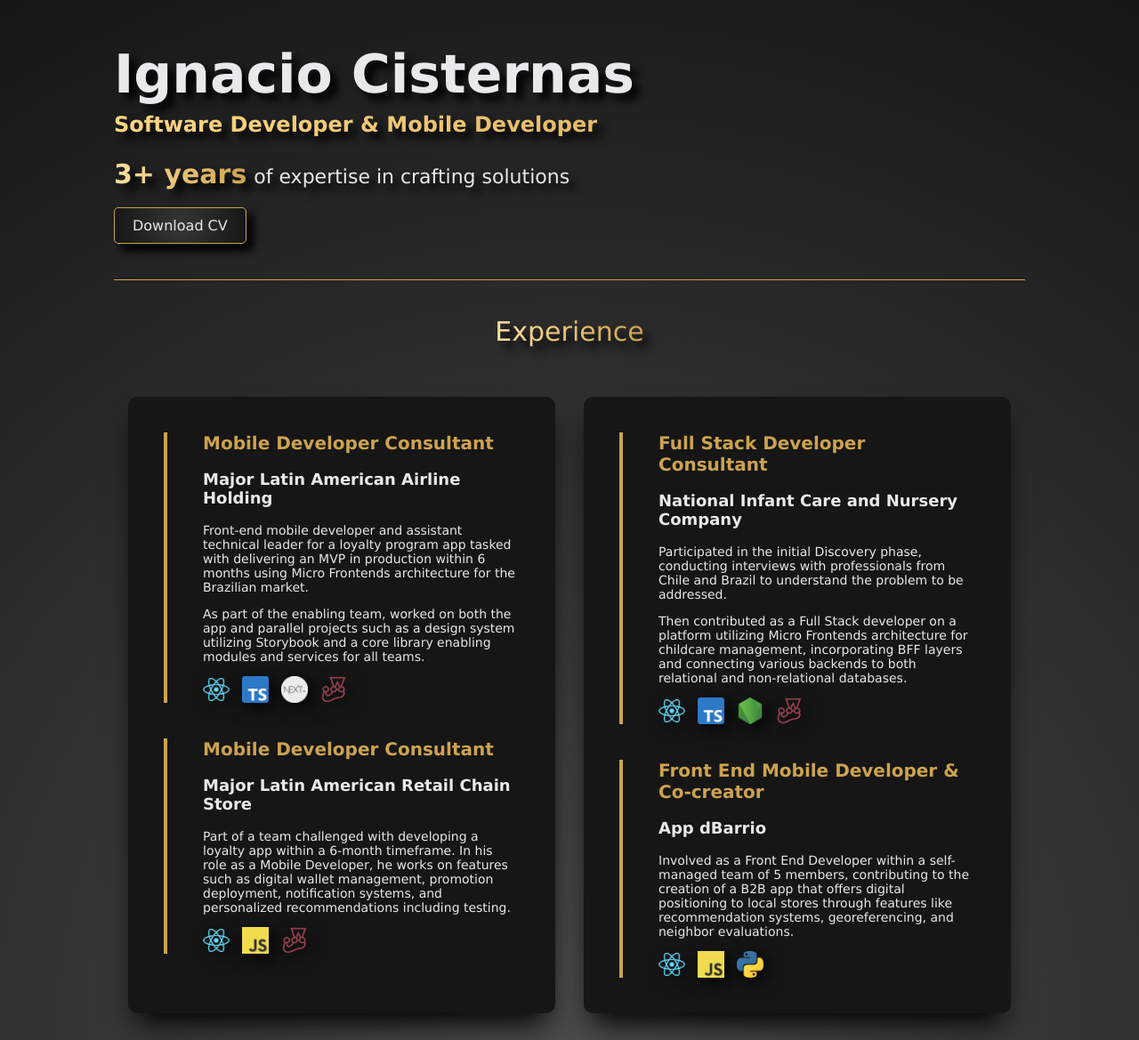
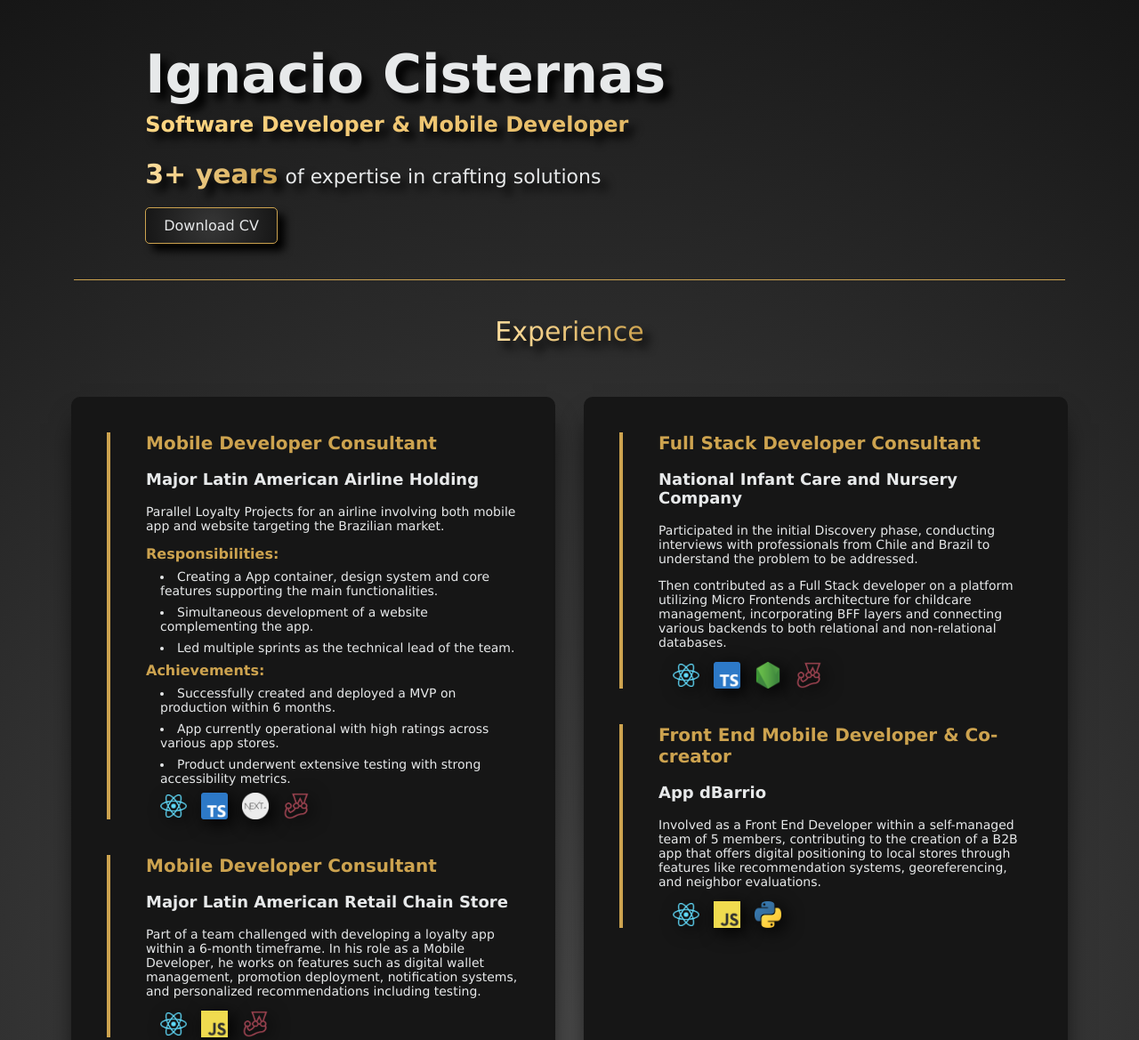
Before and after one commit to Nachocisss/myProfile, a plain HTML site: page index.html in a window 1280 px wide. Shown: the top 1169 px of the page at 89% size. Drawn offline with Linux system fonts and the light colour scheme.

Commit message:
list on experience cards and width adjust

```diff
--- a/experienceStyles.css
+++ b/experienceStyles.css
@@ -1,5 +1,5 @@
 .experienceSection {
-  width: 80%;
+  width: 90%;
   margin: 0 auto;
   display: flex;
   flex-direction: row;
@@ -29,8 +29,19 @@
 .experienceText h3 {
   font-size: 18px;
 }
+.subtitles {
+  font-size: 16px;
+  font-weight: 600;
+  color: #cda34f;
+}
 .experienceText p {
   font-size: 14px;
+}
+.experienceText li {
+  font-size: 14px;
+  margin-top: 8px;
+  margin-bottom: 8px;
+  margin-left: 16px;
 }
 .experienceStaskContainer {
   display: flex;
@@ -40,6 +51,6 @@
   width: 30px;
   height: 30px;
   object-fit: contain;
-  margin-right: 14px;
+  margin-left: 16px;
   filter: drop-shadow(5px 5px 10px #000000);
 }
--- a/index.html
+++ b/index.html
@@ -1,8 +1,11 @@
 <!DOCTYPE html>
 <html lang="en">
   <head>
-    <meta charset="utf-8" />
-    <meta name="viewport" content="width=device-width, initial-scale=1" />
+    <meta
+      charset="utf-8"
+      name="viewport"
+      content="width=device-width, initial-scale=1.0"
+    />
     <title>Ignacio Cisternas</title>
   </head>
   <link rel="stylesheet" href="styles.css" />
@@ -33,16 +36,29 @@
           <h2>Mobile Developer Consultant</h2>
           <h3>Major Latin American Airline Holding</h3>
           <p>
-            Front-end mobile developer and assistant technical leader for a
-            loyalty program app tasked with delivering an MVP in production
-            within 6 months using Micro Frontends architecture for the Brazilian
-            market.
+            Parallel Loyalty Projects for an airline involving both mobile app
+            and website targeting the Brazilian market.
           </p>
-          <p>
-            As part of the enabling team, worked on both the app and parallel
-            projects such as a design system utilizing Storybook and a core
-            library enabling modules and services for all teams.
-          </p>
+          <span class="subtitles">Responsibilities:</span>
+          <li>
+            Creating a App container, design system and core features supporting
+            the main functionalities.
+          </li>
+          <li>Simultaneous development of a website complementing the app.</li>
+          <li>Led multiple sprints as the technical lead of the team.</li>
+          <span class="subtitles">Achievements:</span>
+          <li>
+            Successfully created and deployed a MVP on production within 6
+            months.
+          </li>
+          <li>
+            App currently operational with high ratings across various app
+            stores.
+          </li>
+          <li>
+            Product underwent extensive testing with strong accessibility
+            metrics.
+          </li>
           <div class="experienceStaskContainer">
             <img src="assets/reactLogo.png" alt="React Logo" />
             <img src="assets/tsLogo.png" alt="TypeScript Logo" />
--- a/skillsStyles.css
+++ b/skillsStyles.css
@@ -1,5 +1,5 @@
 .skillsSection {
-  width: 80%;
+  width: 90%;
   margin: 0 auto;
   display: flex;
   flex-direction: row;
--- a/techStyles.css
+++ b/techStyles.css
@@ -1,5 +1,5 @@
 .techLogoSection {
-  width: 80%;
+  width: 90%;
   margin: 0 auto;
   padding-top: 20px;
   border-radius: 30px;
--- a/topStyles.css
+++ b/topStyles.css
@@ -1,5 +1,5 @@
 .topContainer {
-  width: 80%;
+  width: 87%;
   margin: 0 auto;
   border-bottom: 1px solid #cda34f;
   display: flex;
@@ -12,7 +12,7 @@
 }
 .topCardText {
   border-radius: 40px;
-  padding: 40px 0px;
+  padding: 40px 80px;
   flex: 3;
   filter: drop-shadow(8px 8px 5px #000000);
 }
```
